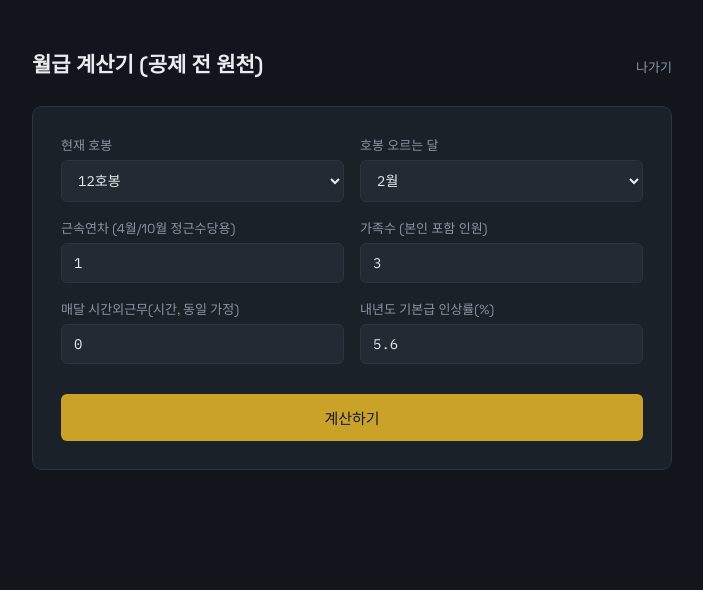
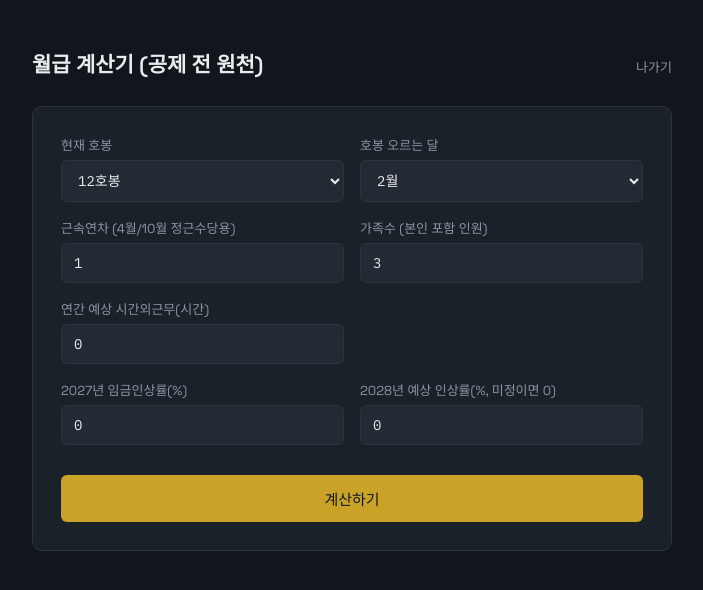
Before and after one commit to ymym929210-maker/salary-calculator, a Flask app: page / in a window 1280 px wide. Shown: the top 590 px of the page, without its empty margins (288-991 px from the left). Run offline with Flask 3, Linux system fonts and the light colour scheme; the visitor is signed in with stand-in values (Sample User, id 1).

Commit message:
Add files via upload

```diff
--- a/salary-calculator/app.py
+++ b/salary-calculator/app.py
@@ -36,20 +36,36 @@ def longevity_rate_for(years: float) -> float:
     return min(rate, config.LONGEVITY_MAX_RATE)
 
 
+def base_for_step(step: int, raise_rate: float = 0) -> int:
+    step = min(max(step, min(STEPS)), max(STEPS))
+    raw = SALARY_TABLE[step] * (1 + raise_rate / 100)
+    return round(raw / 1000) * 1000  # 실제 관행대로 1,000원 단위 반올림
+
+
 def hourly_wage_for(base: int) -> int:
-    # 12호봉 22,697원을 기준으로 기본급 비율만큼 같이 오른다고 추정
     ratio = base / config.HOURLY_WAGE_REFERENCE_BASE
     return round(config.HOURLY_WAGE_REFERENCE_VALUE * ratio)
 
 
-def calc_month(base, hourly_wage, years, family_count, overtime_hours, month, step):
+def step_for_month(start_step: int, promo_month: int, m: int) -> int:
+    return start_step if m < promo_month else start_step + 1
+
+
+def raise_rate_for_month(raise_rate: float, m: int) -> float:
+    return raise_rate if m >= config.RAISE_EFFECTIVE_MONTH else 0
+
+
+def calc_month(base, hourly_wage, years, family_count, overtime_hours, month, step, retro_amount=0):
     family = family_count * config.FAMILY_ALLOWANCE_PER_PERSON
     overtime = round(overtime_hours * hourly_wage * config.OVERTIME_MULTIPLIER)
 
     longevity = 0
+    longevity_rate_pct = 0
     monthly_bonus = 0
     if month in config.MONTHLY_BONUS_EXCLUDED_MONTHS:
-        longevity = round(base * longevity_rate_for(years))
+        rate = longevity_rate_for(years)
+        longevity = round(base * rate)
+        longevity_rate_pct = round(rate * 100)
     else:
         monthly_bonus = round(base * config.MONTHLY_BONUS_RATE)
 
@@ -57,47 +73,64 @@ def calc_month(base, hourly_wage, years, family_count, overtime_hours, month, st
     summer_vacation = config.SUMMER_VACATION_AMOUNT if month == config.SUMMER_VACATION_MONTH else 0
     self_dev = config.SELF_DEV_AMOUNT if month == config.SELF_DEV_MONTH else 0
 
+    # (이름, 금액, 비과세여부, 특별항목여부)
     items = [
-        ("기본급", base),
-        ("교통보조비", config.COMMUTE_ALLOWANCE),
-        ("급량비", config.MEAL_ALLOWANCE),
-        ("위험수당", config.HAZARD_ALLOWANCE),
-        ("직무수당", config.DUTY_ALLOWANCE),
-        ("체력단련비", config.FITNESS_ALLOWANCE),
-        ("가족수당", family),
+        ("기본급", base, False, False),
+        ("교통보조비", config.COMMUTE_ALLOWANCE, False, False),
+        ("급량비", config.MEAL_ALLOWANCE, True, False),
+        ("위험수당", config.HAZARD_ALLOWANCE, False, False),
+        ("직무수당", config.DUTY_ALLOWANCE, False, False),
+        ("체력단련비", config.FITNESS_ALLOWANCE, False, False),
+        ("가족수당", family, False, False),
     ]
     if overtime:
-        items.append(("시간외근무수당", overtime))
+        items.append(("시간외근무수당", overtime, False, False))
     if monthly_bonus:
-        items.append(("상여금", monthly_bonus))
+        items.append(("상여금", monthly_bonus, False, False))
     if longevity:
-        items.append(("정근수당", longevity))
+        items.append((f"정근수당 ({longevity_rate_pct}%)", longevity, False, True))
     if holiday_bonus:
-        items.append(("명절수당", holiday_bonus))
+        items.append(("명절수당", holiday_bonus, False, True))
     if summer_vacation:
-        items.append(("여름휴가비", summer_vacation))
+        items.append(("여름휴가비", summer_vacation, False, True))
     if self_dev:
-        items.append(("자기계발비", self_dev))
+        items.append(("자기계발비", self_dev, False, True))
+    if retro_amount:
+        items.append((f"소급인상분 ({config.RETRO_START_MONTH}~{config.RETRO_END_MONTH}월분)",
+                       retro_amount, False, True))
 
-    gross = sum(v for _, v in items)
-    return {"month_name": MONTH_NAMES[month - 1], "step": step, "lines": items, "gross": gross}
+    gross = sum(v for _, v, _, _ in items)
+    taxable_total = sum(v for _, v, is_exempt, _ in items if not is_exempt)
+    exempt_total = gross - taxable_total
+    return {
+        "month_name": MONTH_NAMES[month - 1], "step": step, "lines": items,
+        "gross": gross, "taxable_total": taxable_total, "exempt_total": exempt_total,
+    }
 
 
-def base_for_step(step: int, raise_rate: float = 0) -> int:
-    step = min(max(step, min(STEPS)), max(STEPS))
-    return round(SALARY_TABLE[step] * (1 + raise_rate / 100))
+def calc_year(step, promo_month, years, family_count, overtime_hours_annual, raise_rate):
+    monthly_overtime = overtime_hours_annual / 12
 
+    # 소급인상분(3~9월 차액 7개월치) 계산
+    retro_total = 0
+    for rm in range(config.RETRO_START_MONTH, config.RETRO_END_MONTH + 1):
+        rm_step = step_for_month(step, promo_month, rm)
+        old_base = base_for_step(rm_step, 0)
+        new_base = base_for_step(rm_step, raise_rate)
+        retro_total += (new_base - old_base)
 
-def calc_year(step, promo_month, years, family_count, overtime_hours, raise_rate):
     months = []
     for m in range(1, 13):
-        current_step = step if m < promo_month else step + 1
-        current_years = years if m < promo_month else years + 1
-        base = base_for_step(current_step, raise_rate)
+        current_step = step_for_month(step, promo_month, m)
+        effective_raise = raise_rate_for_month(raise_rate, m)
+        base = base_for_step(current_step, effective_raise)
         hourly_wage = hourly_wage_for(base)
-        months.append(calc_month(base, hourly_wage, current_years, family_count, overtime_hours, m, current_step))
+        retro_amount = retro_total if m == config.RETRO_PAY_MONTH else 0
+        months.append(calc_month(base, hourly_wage, years, family_count, monthly_overtime,
+                                  m, current_step, retro_amount))
+
     year_total = sum(mo["gross"] for mo in months)
-    hourly_wage_start = hourly_wage_for(base_for_step(step, raise_rate))
+    hourly_wage_start = hourly_wage_for(base_for_step(step, 0))
     hourly_wage_after = hourly_wage_for(base_for_step(step + 1, raise_rate))
     return {
         "months": months, "year_total": year_total,
@@ -146,12 +179,12 @@ def index():
     this_year = None
     next_year = None
     combined_months = None
-    current_year_label = datetime.now().year
+    current_year_label = datetime.now().year + 1  # 올해(2026)는 이미 지나서 다음 연도부터 표시
     next_year_label = current_year_label + 1
 
     form_values = {
         "step": 12, "promo_month": 2, "years": 1, "family_count": 3,
-        "overtime_hours": 0, "raise_rate": 5.6,
+        "overtime_hours_annual": 0, "raise_rate": 0, "next_raise_rate": 0,
     }
 
     if request.method == "POST":
@@ -161,16 +194,19 @@ def index():
             promo_month=_num(f, "promo_month", 2, int),
             years=_num(f, "years", 1, float),
             family_count=_num(f, "family_count", 0, int),
-            overtime_hours=_num(f, "overtime_hours", 0, float),
+            overtime_hours_annual=_num(f, "overtime_hours_annual", 0, float),
             raise_rate=_num(f, "raise_rate", 0, float),
+            next_raise_rate=_num(f, "next_raise_rate", 0, float),
         )
         this_year = calc_year(
             form_values["step"], form_values["promo_month"], form_values["years"],
-            form_values["family_count"], form_values["overtime_hours"], 0,
+            form_values["family_count"], form_values["overtime_hours_annual"],
+            form_values["raise_rate"],
         )
         next_year = calc_year(
             form_values["step"] + 1, form_values["promo_month"], form_values["years"],
-            form_values["family_count"], form_values["overtime_hours"], form_values["raise_rate"],
+            form_values["family_count"], form_values["overtime_hours_annual"],
+            form_values["next_raise_rate"],
         )
         combined_months = [
             {
@@ -178,6 +214,8 @@ def index():
                 "grade_label": f"{config.GRADE_LABEL} {ty['step']}호봉",
                 "lines": ty["lines"],
                 "gross": ty["gross"],
+                "taxable_total": ty["taxable_total"],
+                "exempt_total": ty["exempt_total"],
                 "next_gross": ny["gross"],
                 "next_grade_label": f"{config.GRADE_LABEL} {ny['step']}호봉",
             }
--- a/salary-calculator/static/style.css
+++ b/salary-calculator/static/style.css
@@ -381,3 +381,12 @@ body {
   color: var(--text-dim);
   border-top: 1px dashed var(--border);
 }
+
+.exempt-tag {
+  font-size: 10px;
+  color: var(--accent);
+  background: rgba(201, 162, 39, 0.12);
+  padding: 1px 6px;
+  border-radius: 3px;
+  margin-left: 4px;
+}
--- a/salary-calculator/templates/index.html
+++ b/salary-calculator/templates/index.html
@@ -44,12 +44,19 @@
       </div>
       <div class="field-row">
         <div class="field">
-          <label for="overtime_hours">매달 시간외근무(시간, 동일 가정)</label>
-          <input type="number" id="overtime_hours" name="overtime_hours" min="0" step="0.5" value="{{ form.overtime_hours }}">
+          <label for="overtime_hours_annual">연간 예상 시간외근무(시간)</label>
+          <input type="number" id="overtime_hours_annual" name="overtime_hours_annual" min="0" step="1" value="{{ form.overtime_hours_annual }}">
+        </div>
+        <div class="field"></div>
+      </div>
+      <div class="field-row">
+        <div class="field">
+          <label for="raise_rate">{{ current_year_label }}년 임금인상률(%)</label>
+          <input type="number" id="raise_rate" name="raise_rate" min="0" step="0.1" value="{{ form.raise_rate }}">
         </div>
         <div class="field">
-          <label for="raise_rate">내년도 기본급 인상률(%)</label>
-          <input type="number" id="raise_rate" name="raise_rate" min="0" step="0.1" value="{{ form.raise_rate }}">
+          <label for="next_raise_rate">{{ next_year_label }}년 예상 인상률(%, 미정이면 0)</label>
+          <input type="number" id="next_raise_rate" name="next_raise_rate" min="0" step="0.1" value="{{ form.next_raise_rate }}">
         </div>
       </div>
 
@@ -59,19 +66,19 @@
     {% if this_year %}
     <div class="compare-box">
       <div class="compare-col">
-        <span class="compare-year">{{ current_year_label }}년 (올해)</span>
+        <span class="compare-year">{{ current_year_label }}년 (인상률 {{ form.raise_rate }}%, 9월부터 적용)</span>
         <span class="compare-amount mono">{{ "{:,}".format(this_year.year_total) }}원</span>
-        <span class="compare-sub">통상시급 {{ "{:,}".format(this_year.hourly_wage_start) }}→{{ "{:,}".format(this_year.hourly_wage_after) }}원</span>
       </div>
       <div class="compare-arrow">→</div>
       <div class="compare-col">
-        <span class="compare-year">{{ next_year_label }}년 예상 (인상률 {{ form.raise_rate }}%)</span>
+        <span class="compare-year">{{ next_year_label }}년 예상 (인상률 {{ form.next_raise_rate }}%)</span>
         <span class="compare-amount mono accent">{{ "{:,}".format(next_year.year_total) }}원</span>
-        <span class="compare-sub">통상시급 {{ "{:,}".format(next_year.hourly_wage_start) }}→{{ "{:,}".format(next_year.hourly_wage_after) }}원</span>
       </div>
     </div>
     <p class="disclaimer" style="margin-top:-8px; margin-bottom:24px;">
-      {{ next_year_label }}년 예상치는 호봉이 한 번 더 오르고, 기본급에 입력한 인상률만큼 더 올랐다고 가정한 값입니다.
+      {{ current_year_label }}년은 3~8월 인상 전 기본급으로 매달 지급되고, 9월부터 인상된 기본급표가 바로 적용되며
+      3~8월 차액(6개월치)이 9월에 "소급인상분"으로 한 번에 들어온다고 가정했습니다.
+      {{ next_year_label }}년 인상률은 미정이라 0으로 두면 인상 없이 계산됩니다.
     </p>
 
     {% for mo in combined_months %}
@@ -80,12 +87,19 @@
         <span>{{ mo.month_name }}</span>
         <span class="grade-tag">{{ mo.grade_label }}</span>
       </div>
-      {% for name, amount in mo.lines %}
-      <div class="slip-row"><span>{{ name }}</span><span class="amount mono">{{ "{:,}".format(amount) }}원</span></div>
+      {% for name, amount, is_exempt, is_special in mo.lines %}
+      <div class="slip-row {% if is_special %}special-row{% endif %}">
+        <span>{{ name }}{% if is_exempt %} <span class="exempt-tag">비과세</span>{% endif %}</span>
+        <span class="amount mono">{{ "{:,}".format(amount) }}원</span>
+      </div>
       {% endfor %}
       <div class="slip-net" style="padding:14px 24px;">
-        <span class="label" style="font-size:13px;">{{ current_year_label }}년 {{ mo.month_name }} 합계</span>
+        <span class="label" style="font-size:13px;">{{ current_year_label }}년 {{ mo.month_name }} 지급합계</span>
         <span class="amount mono" style="font-size:18px;">{{ "{:,}".format(mo.gross) }}원</span>
+      </div>
+      <div class="slip-net taxable-row">
+        <span class="label" style="font-size:12px;">과세대상 (비과세 {{ "{:,}".format(mo.exempt_total) }}원 제외)</span>
+        <span class="amount mono" style="font-size:14px;">{{ "{:,}".format(mo.taxable_total) }}원</span>
       </div>
       <div class="next-year-row">
         <span>{{ next_year_label }}년 {{ mo.month_name }} 예상 ({{ mo.next_grade_label }})</span>
```
Also changed, not shown: salary-calculator/config.py (+9 -0 lines).
